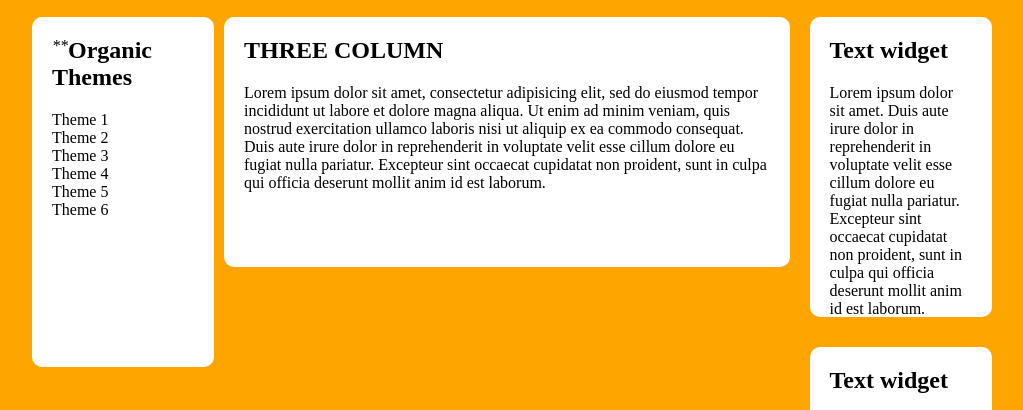
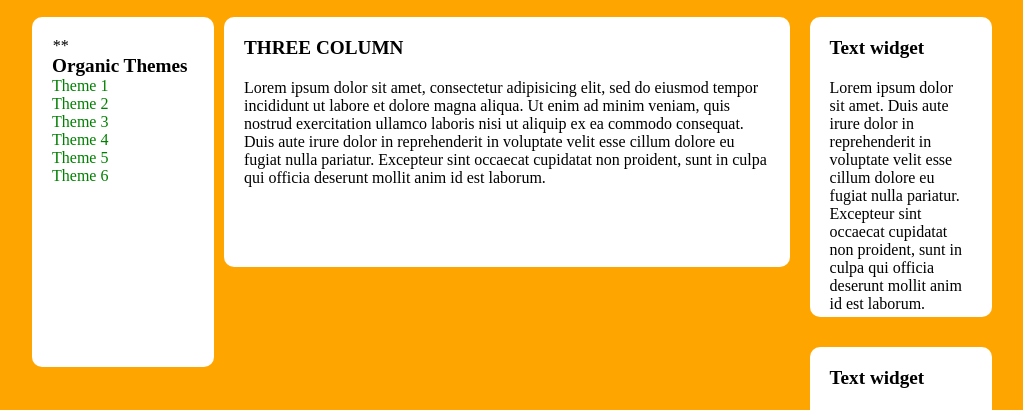
Before and after one commit to salvoab/htmlcss-struttura-wp, a plain HTML site: page index.html in a window 1280 px wide. Shown: the part 313-723 px from the top of the page, without its empty margins (128-1151 px from the left). Drawn offline with Linux system fonts and the light colour scheme.

Commit message:
Ridotte dimensioni h2 e li in aside sinistra verdi

```diff
--- a/css/style.css
+++ b/css/style.css
@@ -53,6 +53,10 @@ h1{
   color: white;
 }
 
+h2{
+  font-size: 1.2em;
+}
+
 nav{
   width: 75vw;
   height: 40px;
@@ -72,6 +76,7 @@ aside.temi{
 
 aside.temi ul > li{
   list-style: none;
+  color: green;
 }
 
 main{
--- a/index.html
+++ b/index.html
@@ -19,8 +19,8 @@
 
     <aside class="temi float-left mt-20 br-10">
       <i class="float-left">**</i>
-      <h2>Organic Themes</h2>
-      <ul class="mt-20">
+      <h2 class="float-left">Organic Themes</h2>
+      <ul class="mt-30">
         <li>Theme 1</li>
         <li>Theme 2</li>
         <li>Theme 3</li>
```
